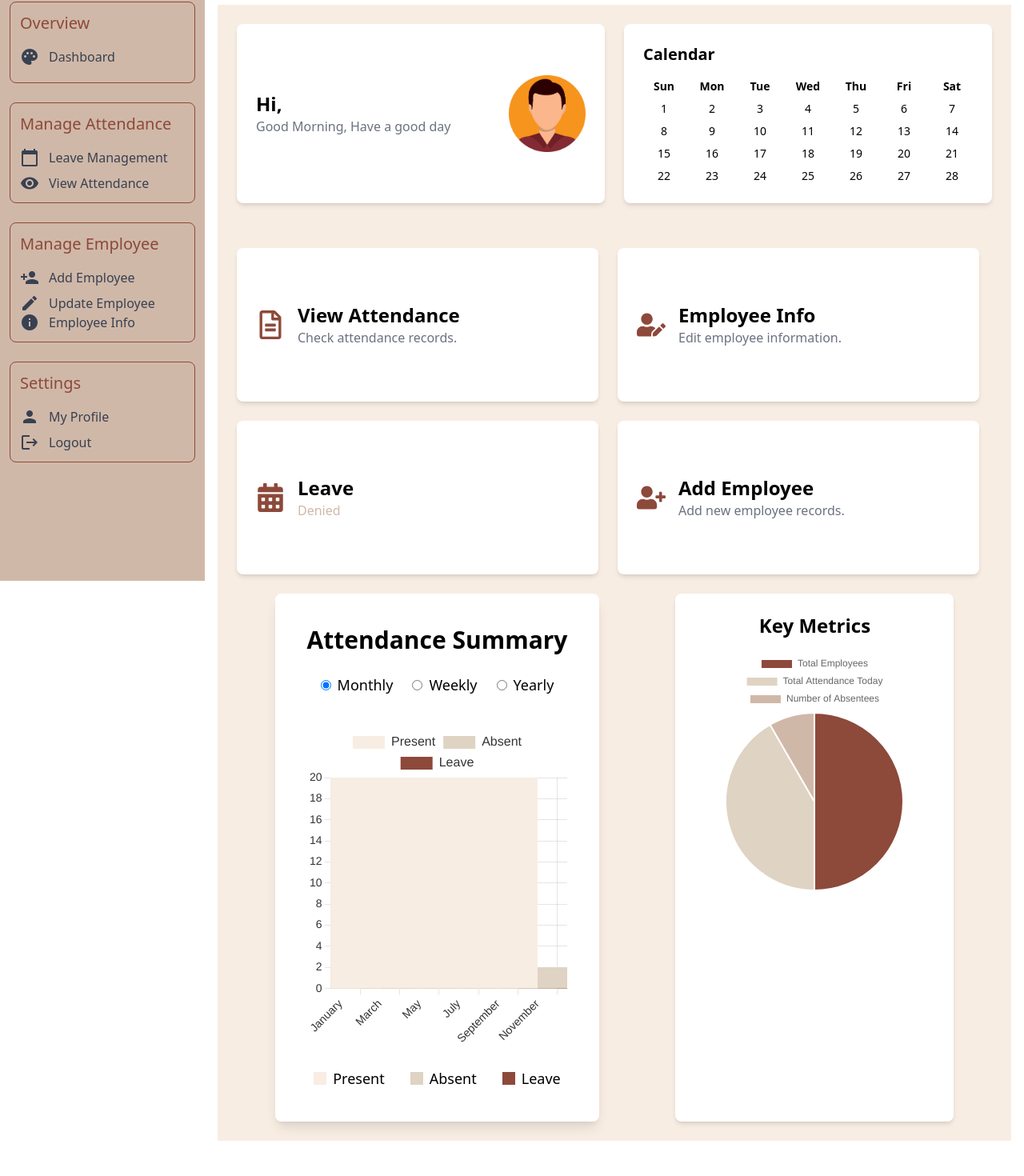
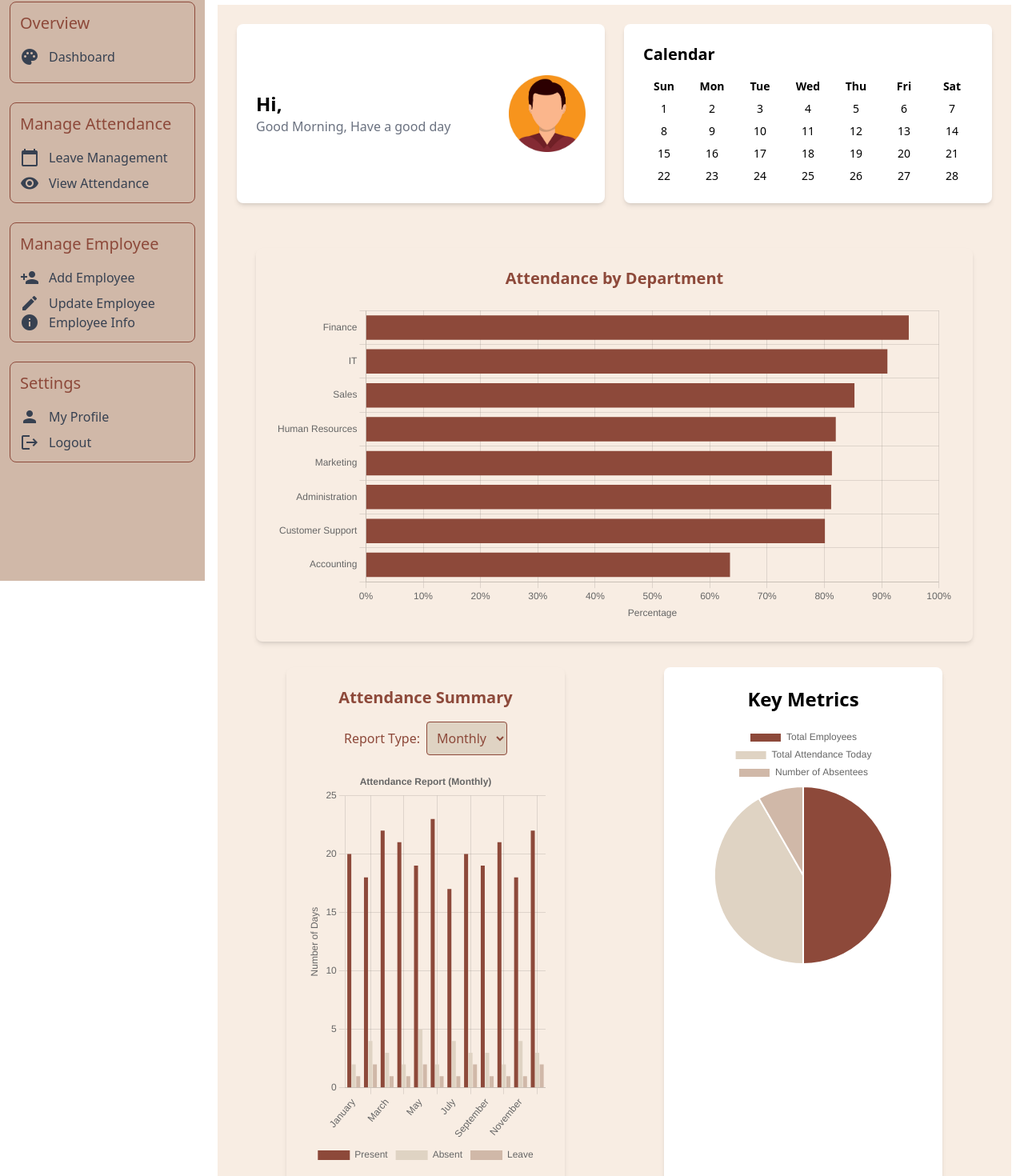
Before and after one commit to FYP21-Projects/MusterRollSystemWeb, a React (Vite) app: page /AdminDashboard in a window 1280 px wide. Shown: the part 74-1544 px from the top of the page at 80% size. Before the commit the page ends 1516 px from the top, so only its background shows below. Built offline with nearby package versions, Linux system fonts and the light colour scheme.

Commit message:
dahsboard edited

```diff
--- a/src/Components/Dashboard/AdminDashboard.jsx
+++ b/src/Components/Dashboard/AdminDashboard.jsx
@@ -9,6 +9,7 @@ import UpdtEmply from "./UpdtEmply";
 import LeaveManag from "./LeaveManag";
 import KeyMetrics from "./KeyMetrics";
 import { useLocation } from "react-router-dom";
+import WorkplaceRecord from "./WorkplaceRecord";
 
 function AdminDashboard() {
   const location = useLocation();
--- a/src/Components/Dashboard/AttendanceSummary.jsx
+++ b/src/Components/Dashboard/AttendanceSummary.jsx
@@ -1,132 +1,75 @@
 import React, { useState } from 'react';
 import { Bar } from 'react-chartjs-2';
-import { Chart, CategoryScale, LinearScale, BarElement, Title, Tooltip, Legend } from 'chart.js';
+import { Chart as ChartJS, CategoryScale, LinearScale, BarElement, Title, Tooltip, Legend } from 'chart.js';
 
-// Register necessary components for the bar chart
-Chart.register(CategoryScale, LinearScale, BarElement, Title, Tooltip, Legend);
+ChartJS.register(CategoryScale, LinearScale, BarElement, Title, Tooltip, Legend);
 
 const AttendanceSummary = () => {
   const [reportType, setReportType] = useState('Monthly');
+
+  const data = {
+    Monthly: {
+      labels: ['January', 'February', 'March', 'April', 'May', 'June', 'July', 'August', 'September', 'October', 'November', 'December'],
+      datasets: [
+        { label: 'Present', data: [20, 18, 22, 21, 19, 23, 17, 20, 19, 21, 18, 22], backgroundColor: '#8D493A' },
+        { label: 'Absent', data: [2, 4, 3, 2, 5, 2, 4, 3, 3, 2, 4, 3], backgroundColor: '#DFD3C3' },
+        { label: 'Leave', data: [1, 2, 1, 1, 2, 1, 1, 2, 1, 1, 1, 2], backgroundColor: '#D0B8A8' },
+      ],
+    },
+    Weekly: {
+      labels: ['Week 1', 'Week 2', 'Week 3', 'Week 4'],
+      datasets: [
+        { label: 'Present', data: [5, 4, 6, 5], backgroundColor: '#8D493A' },
+        { label: 'Absent', data: [1, 2, 1, 1], backgroundColor: '#DFD3C3' },
+        { label: 'Leave', data: [0, 1, 0, 1], backgroundColor: '#D0B8A8' },
+      ],
+    },
+    Yearly: {
+      labels: ['2021', '2022', '2023'],
+      datasets: [
+        { label: 'Present', data: [220, 215, 225], backgroundColor: '#8D493A' },
+        { label: 'Absent', data: [15, 20, 18], backgroundColor: '#DFD3C3' },
+        { label: 'Leave', data: [10, 12, 10], backgroundColor: '#D0B8A8' },
+      ],
+    },
+  };
+
+  const chartOptions = {
+    responsive: true,
+    maintainAspectRatio: false,
+    plugins: {
+      legend: { position: 'bottom' },
+      title: { display: true, text: `Attendance Report (${reportType})` },
+    },
+    scales: {
+      y: {
+        beginAtZero: true,
+        title: { display: true, text: 'Number of Days' },
+      },
+    },
+  };
 
   const handleReportChange = (e) => {
     setReportType(e.target.value);
   };
 
-  const data = {
-    labels: reportType === 'Monthly'
-      ? ['January', 'February', 'March', 'April', 'May', 'June', 'July', 'August', 'September', 'October', 'November', 'December']
-      : reportType === 'Weekly'
-      ? ['Week 1', 'Week 2', 'Week 3', 'Week 4']
-      : ['2020', '2021', '2022', '2023', '2024'],
-    datasets: [
-      {
-        label: 'Present',
-        backgroundColor: '#F8EDE3',
-        data: reportType === 'Monthly' ? Array(12).fill(20) : reportType === 'Weekly' ? Array(4).fill(5) : Array(5).fill(250),
-        barThickness: 50,
-      },
-      {
-        label: 'Absent',
-        backgroundColor: '#DFD3C3',
-        data: reportType === 'Monthly' ? Array(12).fill(2) : reportType === 'Weekly' ? Array(4).fill(1) : Array(5).fill(20),
-        barThickness: 50,
-      },
-      {
-        label: 'Leave',
-        backgroundColor: '#8D493A',
-        data: reportType === 'Monthly' ? Array(12).fill(1) : reportType === 'Weekly' ? Array(4).fill(0.5) : Array(5).fill(15),
-        barThickness: 50,
-      },
-    ],
-  };
-
-  const options = {
-    responsive: true,
-    maintainAspectRatio: false,
-    scales: {
-      y: {
-        beginAtZero: true,
-        ticks: {
-          font: { size: 14 },
-          color: '#333', // Darker color for better visibility
-        },
-      },
-      x: {
-        ticks: {
-          font: { size: 14 },
-          color: '#333',
-          maxRotation: 45, // Rotate x-axis labels for better readability
-          minRotation: 45,
-        },
-      },
-    },
-    plugins: {
-      legend: {
-        labels: {
-          font: { size: 16 },
-          color: '#333', // Darker color for legend text
-        },
-      },
-    },
-  };
-
   return (
-    <div className="p-10 max-w-5xl mx-auto bg-white rounded-lg shadow-lg">
-      <h2 className="text-3xl font-semibold text-center mb-6">Attendance Summary</h2>
-
-      {/* Checkbox group for selecting report type */}
-      <div className="flex justify-center mb-10 space-x-6">
-        <label className="flex items-center text-lg">
-          <input
-            type="radio"
-            name="reportType"
-            value="Monthly"
-            checked={reportType === 'Monthly'}
-            onChange={handleReportChange}
-            className="mr-2"
-          />
-          Monthly
-        </label>
-        <label className="flex items-center text-lg">
-          <input
-            type="radio"
-            name="reportType"
-            value="Weekly"
-            checked={reportType === 'Weekly'}
-            onChange={handleReportChange}
-            className="mr-2"
-          />
-          Weekly
-        </label>
-        <label className="flex items-center text-lg">
-          <input
-            type="radio"
-            name="reportType"
-            value="Yearly"
-            checked={reportType === 'Yearly'}
-            onChange={handleReportChange}
-            className="mr-2"
-          />
-          Yearly
-        </label>
+    <div className="p-6 bg-[#F8EDE3] rounded-lg shadow-md max-w-5xl mx-auto">
+      <h2 className="text-xl font-semibold text-center mb-4 text-[#8D493A]">Attendance Summary</h2>
+      <div className="flex justify-center items-center mb-4">
+        <label className="mr-2 font-medium text-[#8D493A]">Report Type:</label>
+        <select
+          value={reportType}
+          onChange={handleReportChange}
+          className="border border-[#8D493A] bg-[#DFD3C3] rounded p-2 text-[#8D493A]"
+        >
+          <option value="Monthly">Monthly</option>
+          <option value="Weekly">Weekly</option>
+          <option value="Yearly">Yearly</option>
+        </select>
       </div>
-
-      {/* Chart */}
-      <div className="mb-6" style={{ height: '400px' }}>
-        <Bar data={data} options={options} />
-      </div>
-
-      {/* Legend */}
-      <div className="flex justify-center space-x-8 text-lg">
-        <span className="flex items-center">
-          <span className="w-4 h-4 bg-[#F8EDE3] inline-block mr-2"></span> Present
-        </span>
-        <span className="flex items-center">
-          <span className="w-4 h-4 bg-[#DFD3C3] inline-block mr-2"></span> Absent
-        </span>
-        <span className="flex items-center">
-          <span className="w-4 h-4 bg-[#8D493A] inline-block mr-2"></span> Leave
-        </span>
+      <div className="h-[500px] w-full">
+        <Bar data={data[reportType]} options={chartOptions} />
       </div>
     </div>
   );
--- a/src/Components/Dashboard/DbMainPage.jsx
+++ b/src/Components/Dashboard/DbMainPage.jsx
@@ -1,6 +1,7 @@
 import React from "react";
 import "tailwindcss/tailwind.css";
 import Profilepic from "../../assets/profilepic.jpg";
+import WorkplaceRecord from "./WorkplaceRecord";
 
 import {
   FaCalendarAlt,
@@ -70,77 +71,18 @@ const DbMainPage = ({ username }) => {
               <span>27</span>
               <span>28</span>
             </div>
-
-            {/* <div className="flex justify-between items-center mt-4">
-              <button className="bg-orange-400 text-white px-4 py-2 rounded-lg">
-                Create Plan
-              </button>
-              <button className="bg-orange-400 text-white px-4 py-2 rounded-lg">
-                Outing
-              </button>
-            </div> */}
           </div>
         </div>
 
-        {/* Quick Status Section */}
-        <div className="flex mt-8">
-          {/* Main Div */}
-          <div className="flex-grow mr-4">
-            <div className="grid grid-cols-1 md:grid-cols-2 lg:grid-cols-2 gap-6">
-              {/* First Row: View Attendance and Leave */}
-              <div className="flex flex-col">
-                {/* View Attendance */}
-                <div className="bg-white shadow-md rounded-lg p-6 flex items-center w-full h-48 mb-6 transform transition duration-300 hover:scale-105 hover:shadow-cofee_dark">
-                  <FaRegFileAlt className="text-cofee_dark text-4xl" />
-                  <div className="ml-4">
-                    <h4 className="text-2xl font-semibold">View Attendance</h4>
-                    <p className="text-gray-500">Check attendance records.</p>
-                  </div>
-                </div>
-
-
-                {/* Leave */}
-                <div className="bg-white shadow-md rounded-lg p-6 flex items-center w-full h-48 mb-6 transform transition duration-300 hover:scale-105 hover:shadow-cofee_dark">
-                  <FaCalendarAlt className="text-cofee_dark text-4xl" />
-                  <div className="ml-4">
-                    <h3 className="text-2xl font-semibold">Leave</h3>
-                    <p className="text-cofee_ligt">Denied</p>
-                  </div>
-                </div>
-              </div>
-
-              {/* Second Row: Employee Info and Add Employee */}
-              <div className="flex flex-col">
-                {/* Employee Info */}
-                <div className="bg-white shadow-md rounded-lg p-6 flex items-center w-full h-48  mb-6 transform transition duration-300 hover:scale-105 hover:shadow-cofee_dark">
-                  <FaUserEdit className="text-cofee_dark text-4xl" />
-                  <div className="ml-4">
-                    <h3 className="text-2xl font-semibold">Employee Info</h3>
-                    <p className="text-gray-500">Edit employee information.</p>
-                  </div>
-                </div>
-
-                {/* Add Employee */}
-                <div className="bg-white shadow-md rounded-lg p-6 flex items-center w-full h-48 mb-6 transform transition duration-300 hover:scale-105 hover:shadow-cofee_dark">
-                  <FaUserPlus className="text-cofee_dark text-4xl" />
-                  <div className="ml-4">
-                    <h3 className="text-2xl font-semibold">Add Employee</h3>
-                    <p className="text-gray-500">Add new employee records.</p>
-                  </div>
-                </div>
-              </div>
-            </div>
-          </div>
-
-          {/* Key Metrics Div */}
-          {/* <div className="w-1/3">
-            <KeyMetrics />
-          </div> */}
+        {/* Workplace Record Section */}
+        <div className="mt-8">
+          <WorkplaceRecord />
         </div>
 
-        <div className="flex ">
+        {/* Attendance Summary and Key Metrics */}
+        <div className="flex mt-8">
           <AttendanceSummary />
-          <KeyMetrics/>
+          <KeyMetrics />
         </div>
       </div>
     </div>
--- /dev/null
+++ b/src/Components/Dashboard/WorkplaceRecord.jsx
@@ -0,0 +1,59 @@
+import React from 'react';
+import { Bar } from 'react-chartjs-2';
+import { Chart as ChartJS, CategoryScale, LinearScale, BarElement, Title, Tooltip, Legend } from 'chart.js';
+
+ChartJS.register(CategoryScale, LinearScale, BarElement, Title, Tooltip, Legend);
+
+const WorkplaceRecord = () => {
+  const data = {
+    labels: [
+      'Finance', 'IT', 'Sales', 'Human Resources', 'Marketing',
+      'Administration', 'Customer Support', 'Accounting'
+    ],
+    datasets: [
+      {
+        label: 'Attendance %',
+        data: [94.74, 91.01, 85.26, 82, 81.33, 81.19, 80.10, 63.54],
+        backgroundColor: '#8D493A',
+      },
+    ],
+  };
+
+  const options = {
+    indexAxis: 'y', // This makes the bar chart horizontal
+    responsive: true,
+    maintainAspectRatio: false,
+    plugins: {
+      legend: { display: false },
+      tooltip: {
+        callbacks: {
+          label: (context) => `${context.raw} %`,
+        },
+      },
+    },
+    scales: {
+      x: {
+        beginAtZero: true,
+        max: 100,
+        ticks: {
+          callback: (value) => `${value}%`,
+        },
+        title: { display: true, text: 'Percentage' },
+      },
+      y: {
+        title: { display: false },
+      },
+    },
+  };
+
+  return (
+    <div className="p-6 bg-[#F8EDE3] rounded-lg shadow-md max-w-4xl mx-auto">
+      <h2 className="text-xl font-semibold text-center mb-4 text-[#8D493A]">Attendance by Department</h2>
+      <div className="h-[400px] w-full">
+        <Bar data={data} options={options} />
+      </div>
+    </div>
+  );
+};
+
+export default WorkplaceRecord;
```
